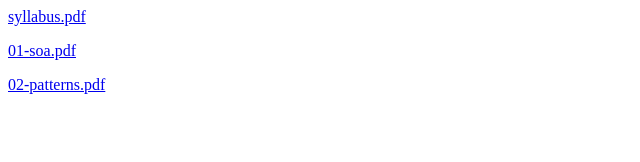
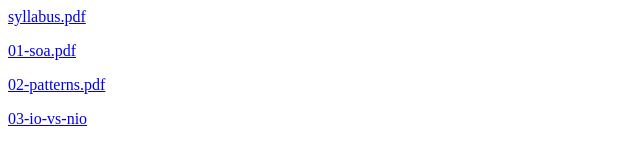
Before and after one commit to h1alexbel/micro9, a plain HTML site: page index.html in a window 1280 px wide. Shown: the full height of the page, 0-640 px from the left. Drawn offline with Linux system fonts and the light colour scheme.

Commit message:
io-vs-nio

```diff
--- a/index.html
+++ b/index.html
@@ -1,3 +1,4 @@
 <p><a href='syllabus.pdf'>syllabus.pdf</a></p>
 <p><a href='01-soa.pdf'>01-soa.pdf</a></p>
 <p><a href='02-patterns.pdf'>02-patterns.pdf</a></p>
+<p><a href='03-io-vs-nio.pdf'>03-io-vs-nio</a></p>
```
